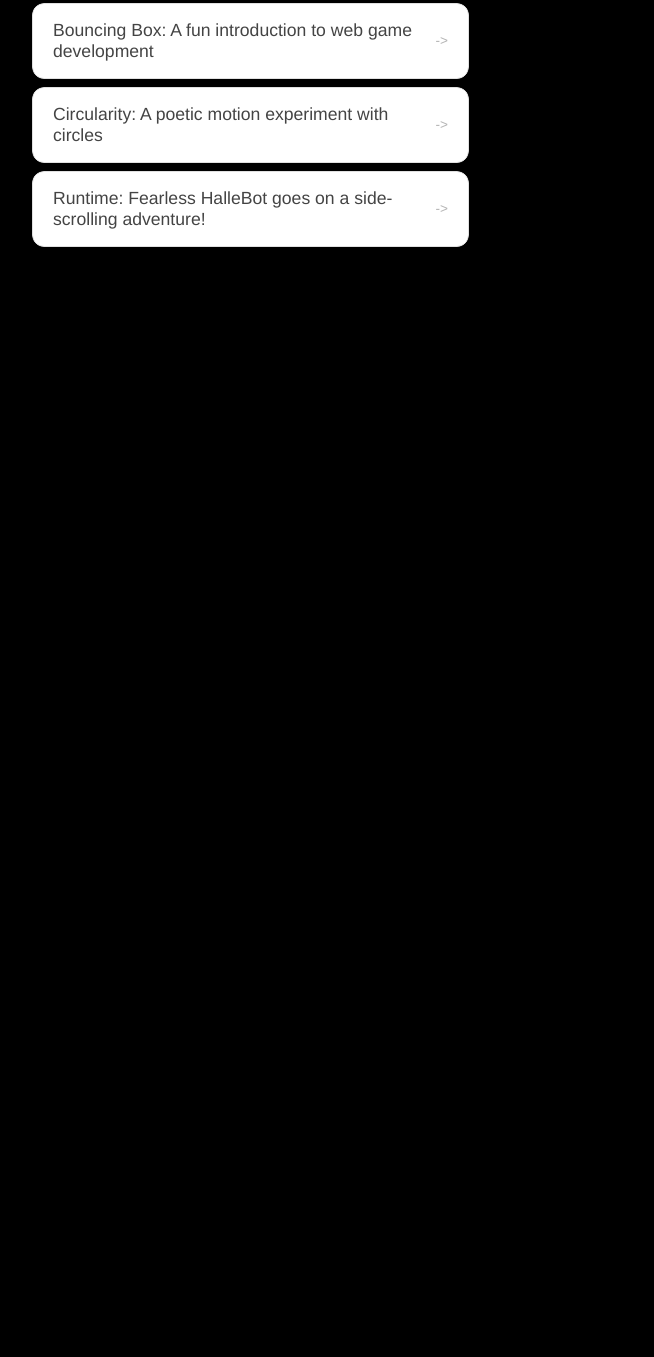
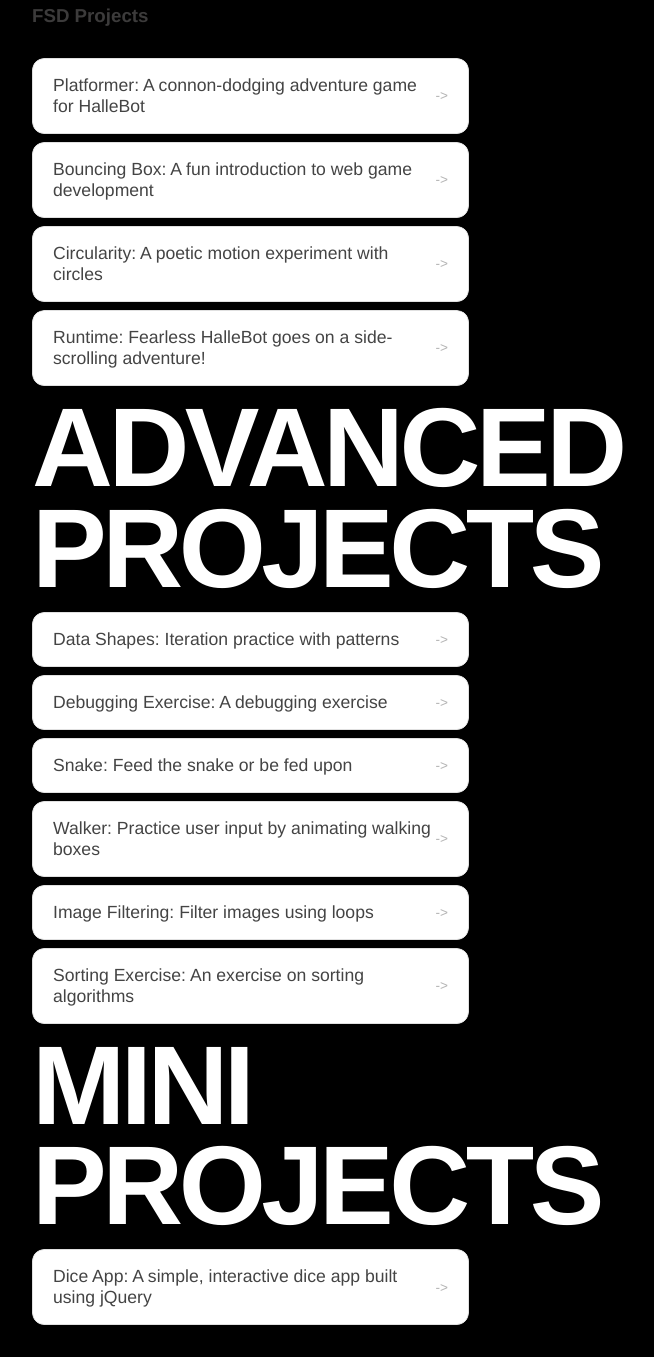
Before and after one commit to MarilynBrooks26/MarilynBrooks26.github.io, a plain HTML site: page portfolio.html in a window 1280 px wide. Shown: the part 451-1808 px from the top of the page, without its empty margins (8-662 px from the left). Before the commit the page ends 804 px from the top, so only its background shows below. Drawn offline with Linux system fonts and the light colour scheme.

Commit message:
add ASD projects

```diff
--- a/portfolio.html
+++ b/portfolio.html
@@ -25,6 +25,7 @@
       <main>
         <div class="content">
           <h1>Portfolio</h1>
+          <h2>Advanced Projects</h2>
           <h3>FSD Projects</h3>
           <ul id="portfolio">
             <li>
@@ -40,7 +41,19 @@
               <a href="fsd-projects/runtime/">Runtime: Fearless HalleBot goes on a side-scrolling adventure!</a>
             </li>
           </ul>
-
+<h2>Advanced Projects</h2>
+<ul id ="portfolio">
+    <li><a href="asd-projects/data-shapes"> Data Shapes: Iteration practice with patterns</a></li>
+    <li><a href="asd-projects/debugging-exercise"> Debugging Exercise: A debugging exercise</a></li>
+    <li><a href="asd-projects/snake">Snake: Feed the snake or be fed upon</a></li>
+    <li><a href="asd-projects/walker">Walker: Practice user input by animating walking boxes</a></li>
+    <li><a href="asd-projects/image-filtering">Image Filtering: Filter images using loops</a></li>
+    <li><a href="asd-projects/sorting">Sorting Exercise: An exercise on sorting algorithms</a></li>
+</ul>
+<h2>Mini Projects</h2>
+<ul id ="portfolio">
+    <li><a href="asd-projects/dice-app"> Dice App: A simple, interactive dice app built using jQuery</a></li>
+</ul>
           <!-- ASD projects will go here -->
 
         </div>
```
